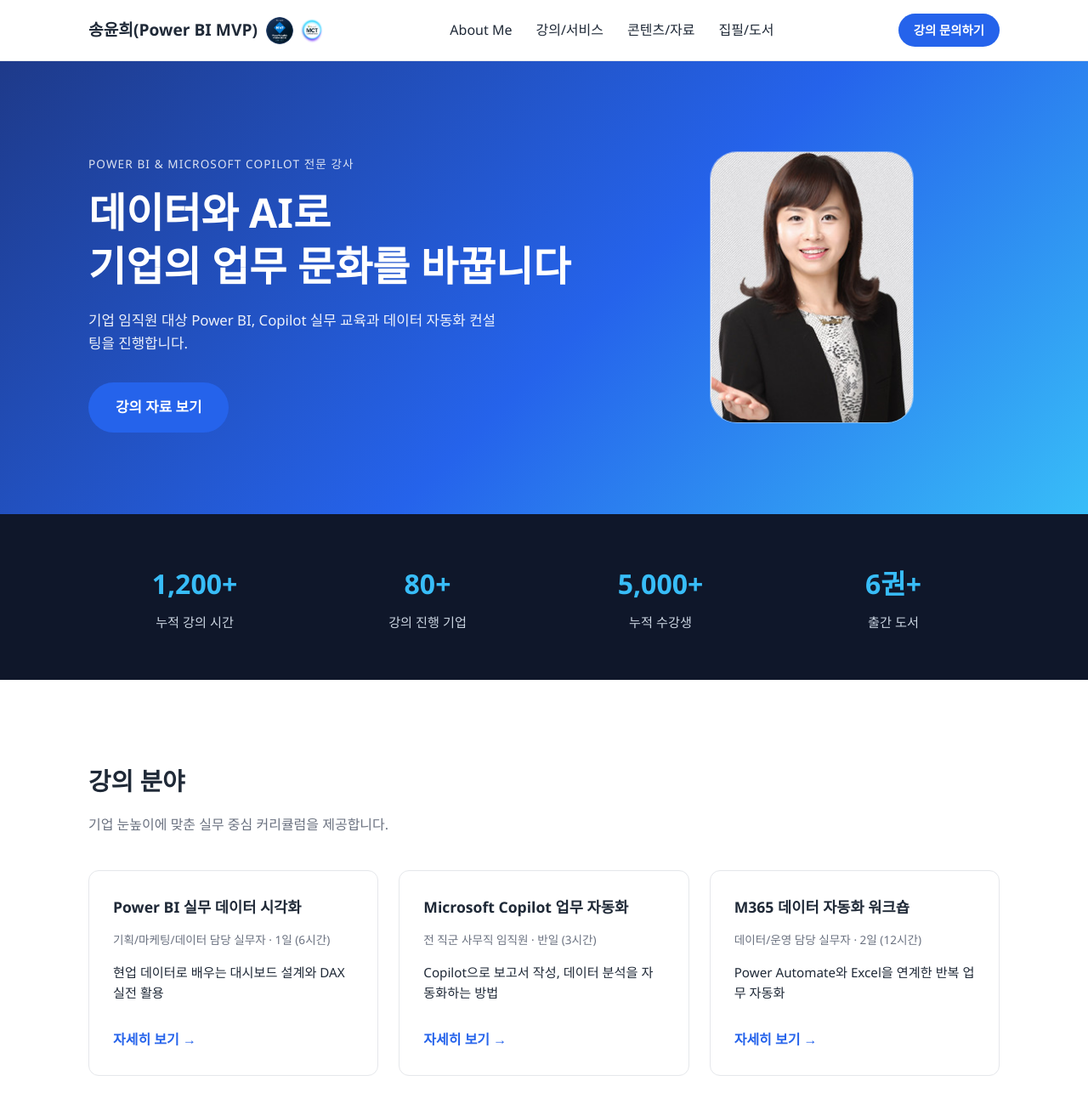
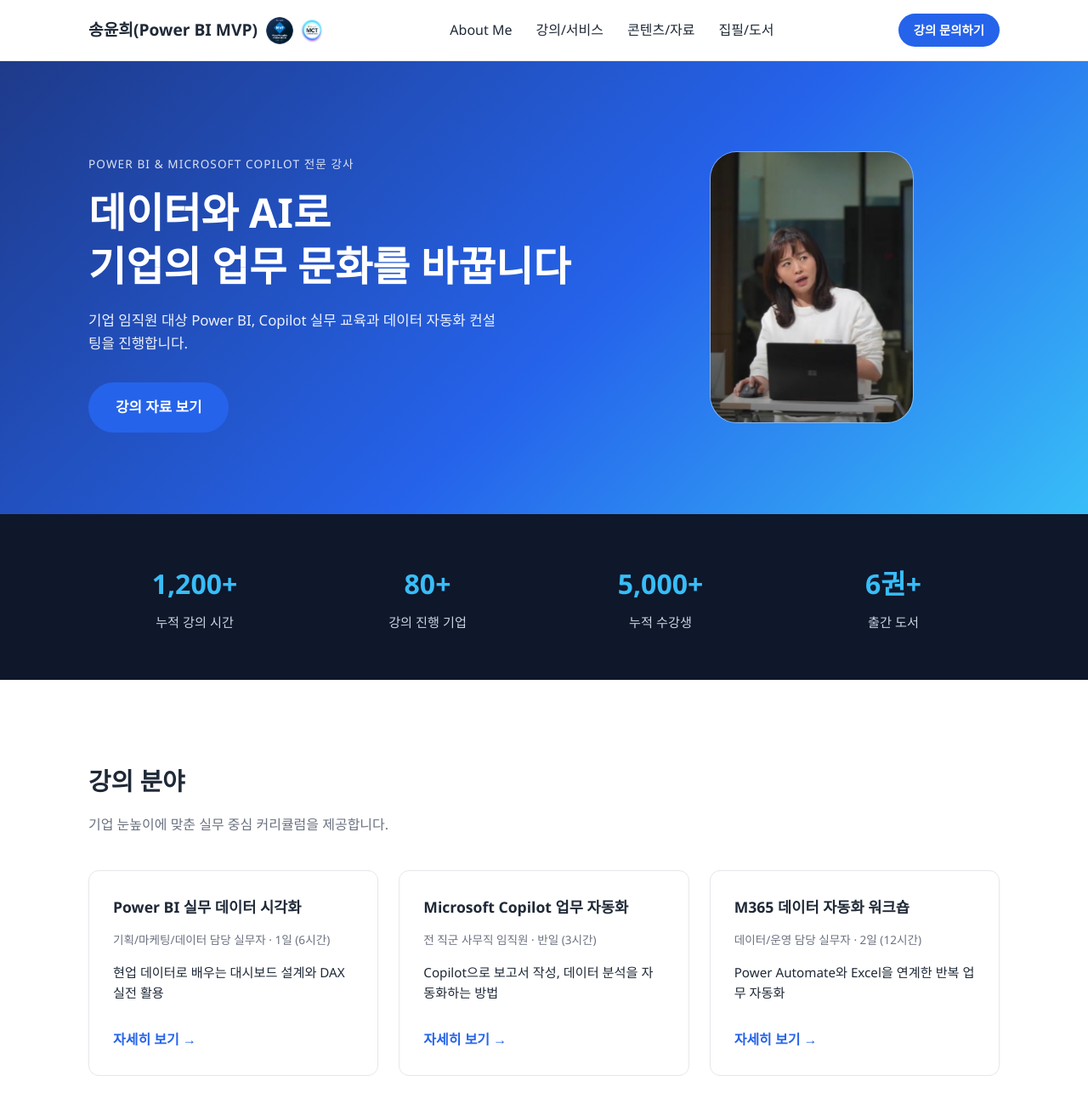
Before and after one commit to unisong114/MainPage, a Jekyll site: the page built from index.html, in a window 1280 px wide and 1400 px high. Shown: the top 1305 px of the window at 85% size. Built offline with Jekyll 4.4.1, drawn with Linux system fonts in a browser that asks for light colours.

Commit message:
Rotate hero profile photos (profile1/2/3) with CSS crossfade

```diff
--- a/_includes/hero.html
+++ b/_includes/hero.html
@@ -8,7 +8,9 @@
     </div>
     <div class="hero__visual">
       <div class="hero__mockup">
-        <img src="{{ '/assets/images/profile1.png' | relative_url }}" alt="송윤희 강사 프로필 사진">
+        <img src="{{ '/assets/images/profile1.png' | relative_url }}" alt="송윤희 강사 프로필 사진 1" class="hero__photo" style="animation-delay: 0s;">
+        <img src="{{ '/assets/images/profile2.png' | relative_url }}" alt="송윤희 강사 프로필 사진 2" class="hero__photo" style="animation-delay: -4s;">
+        <img src="{{ '/assets/images/profile3.jpg' | relative_url }}" alt="송윤희 강사 프로필 사진 3" class="hero__photo" style="animation-delay: -8s;">
       </div>
     </div>
   </div>
--- a/assets/css/main.scss
+++ b/assets/css/main.scss
@@ -195,12 +195,29 @@
   font-weight: 600;
   color: rgba(255, 255, 255, 0.85);
   overflow: hidden;
+  position: relative;
 
   img {
     width: 100%;
     height: 100%;
     object-fit: cover;
   }
+}
+
+.hero__photo {
+  position: absolute;
+  top: 0;
+  left: 0;
+  opacity: 0;
+  animation: hero-photo-rotate 12s infinite;
+}
+
+@keyframes hero-photo-rotate {
+  0% { opacity: 0; }
+  4% { opacity: 1; }
+  29% { opacity: 1; }
+  33% { opacity: 0; }
+  100% { opacity: 0; }
 }
 
 // --- 통계 섹션 (다크) ---
```
Also changed, not shown: assets/images/profile4.jpg (added).
